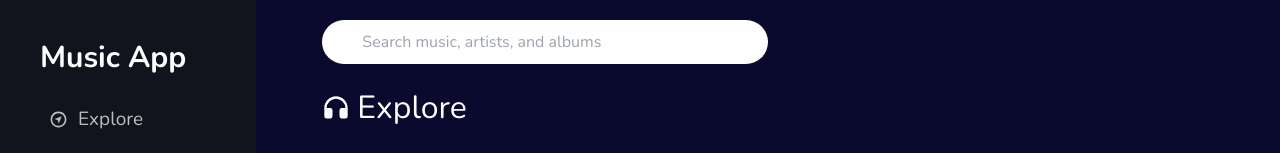
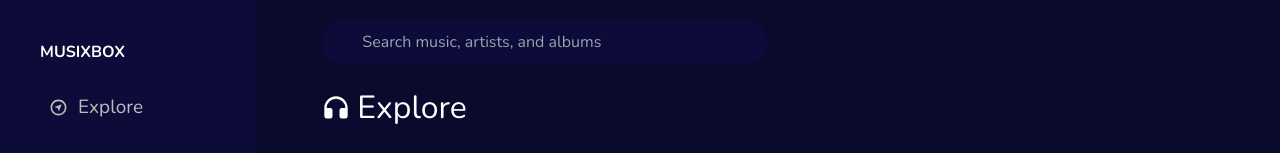
Before and after one commit to Yubraj-Karki/music-app, a React (Vite) app in the folder vite-project/: page / in a window 1280 px wide. Shown: the top 153 px of the page. Built offline with nearby package versions, Linux system fonts and the light colour scheme; a web font is replaced by a local one.

Commit message:
added logo

```diff
--- a/vite-project/index.html
+++ b/vite-project/index.html
@@ -2,7 +2,7 @@
 <html lang="en">
   <head>
     <meta charset="UTF-8" />
-    <link rel="icon" type="image/svg+xml" href="/vite.svg" />
+    <link rel="icon" type="image/svg+xml" href="/logo.png" />
 
     <meta name="viewport" content="width=device-width, initial-scale=1.0" />
     <title>Musixbox</title>
--- a/vite-project/src/components/Searchbar.jsx
+++ b/vite-project/src/components/Searchbar.jsx
@@ -4,7 +4,7 @@ const Searchbar = () => {
   return (
     <div>
       <input
-        className="rounded-full outline-0 p-2.5 pl-10 w-1/2"
+        className="rounded-full  bg-[#0C0B39] outline-0 p-2.5 pl-10 w-1/2"
         type="text"
         placeholder="Search music, artists, and albums"
       ></input>
--- a/vite-project/src/components/SideBar.jsx
+++ b/vite-project/src/components/SideBar.jsx
@@ -8,8 +8,8 @@ import { TbPlaylist } from "react-icons/tb";
 
 const SideBar = () => {
   return (
-    <div className="side-bar p-10 h-screen w-64 text-white">
-      <h3 className="font-bold text-3xl">Music App</h3>
+    <div className="side-bar bg-[#0C0B39] p-10 h-screen w-64 text-white">
+      <h3 className="font-bold text-[16px]">MUSIXBOX</h3>
       <ul className="menus">
         <Link to="/">
           <li>
--- a/vite-project/src/index.css
+++ b/vite-project/src/index.css
@@ -2,9 +2,6 @@
 @tailwind components;
 @tailwind utilities;
 
-.side-bar {
-  background-color: rgb(17, 20, 29);
-}
 .menus {
   margin-top: 20px;
 }
```
Also changed, not shown: vite-project/public/logo.png (added).
